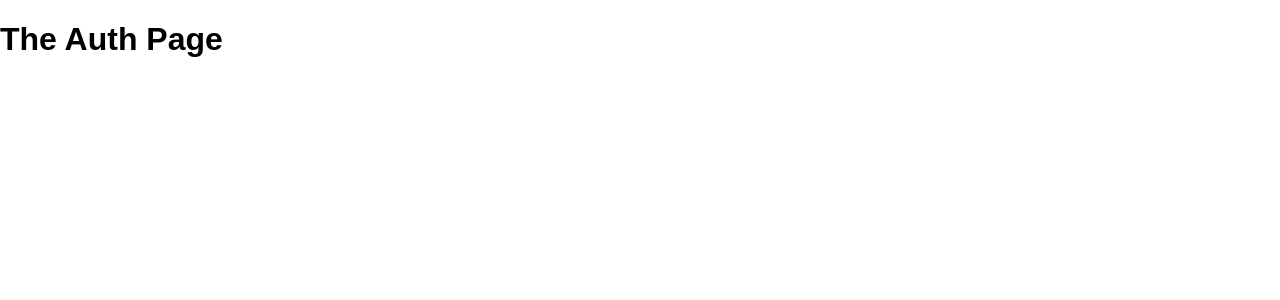
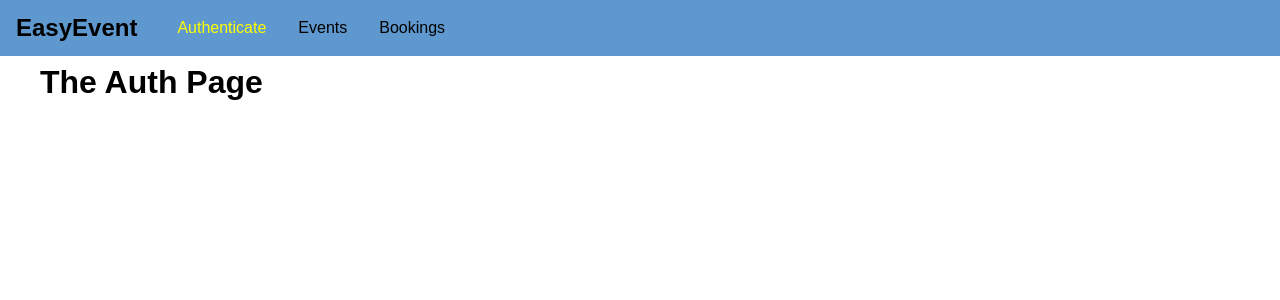
Before and after one commit to vardhanapoorv/Event-Booking, a React (Create React App) app in the folder frontend/: page /auth in a window 1280 px wide. Shown: the top 300 px of the page. Built offline with nearby package versions, Linux system fonts and the light colour scheme; the HTML template or start-up script is replaced by a standard one.

Commit message:
React - basic Navbar added

```diff
--- a/frontend/src/App.css
+++ b/frontend/src/App.css
@@ -0,0 +1,3 @@
+.main-content {
+    margin: 4rem 2.5rem;
+}
--- a/frontend/src/App.js
+++ b/frontend/src/App.js
@@ -4,6 +4,7 @@
 import AuthPage from './pages/Auth';
 import BookingsPage from './pages/Bookings';
 import EventsPage from './pages/Events';
+import MainNavigation from './components/Navigation/MainNavigation';
 
 import './App.css';
 
@@ -11,12 +12,17 @@
   render() {
     return (
       <BrowserRouter>
+      <React.Fragment>
+      <MainNavigation />
+      <main className="main-content">
         <Switch>
           <Redirect from="/" to="/auth" exact />
           <Route path="/auth" component={AuthPage} />
           <Route path="/events" component={EventsPage} />
           <Route path="/bookings" component={BookingsPage} />
         </Switch>
+      </main>
+      </React.Fragment>
       </BrowserRouter>
     );
   }
--- /dev/null
+++ b/frontend/src/components/Navigation/MainNavigation.css
@@ -0,0 +1,42 @@
+.main-navigation {
+    position: fixed;
+    left: 0;
+    top: 0;
+    width: 100%;
+    height: 3.5rem;
+    background: #5e98ce;
+    padding: 0 1rem;
+    display: flex;
+    align-items: center;
+}
+
+.main-navigation__logo h1 {
+    margin: 0;
+    font-size: 1.5rem;
+}
+
+.main-navigation__items {
+   margin-left: 1.5rem;
+}
+
+.main-navigation__items ul {
+    display: flex;
+    margin: 0;
+    padding: 0;
+    list-style: none;
+}
+
+.main-navigation__items li {
+    margin: 0 1rem;
+}
+
+.main-navigation__items a {
+    text-decoration: none;
+    color: black;
+}
+
+.main-navigation__items a:hover,
+.main-navigation__items a:active,
+.main-navigation__items a.active {
+    color: yellow;
+}
--- /dev/null
+++ b/frontend/src/components/Navigation/MainNavigation.js
@@ -0,0 +1,21 @@
+import React from 'react'
+import { NavLink } from 'react-router-dom';
+
+import './MainNavigation.css';
+
+const mainNavigation = props => (
+<header className="main-navigation">
+    <div className="main-navigation__logo">
+        <h1>EasyEvent</h1>
+    </div>
+    <nav className="main-navigation__items">
+        <ul>
+            <li><NavLink to="/auth">Authenticate</NavLink></li>
+            <li><NavLink to="/events">Events</NavLink></li>
+            <li><NavLink to="/bookings">Bookings</NavLink></li>
+        </ul>
+    </nav>
+</header>
+);
+
+export default mainNavigation;
```
Lines whose indentation alone changed are shown as unchanged.
